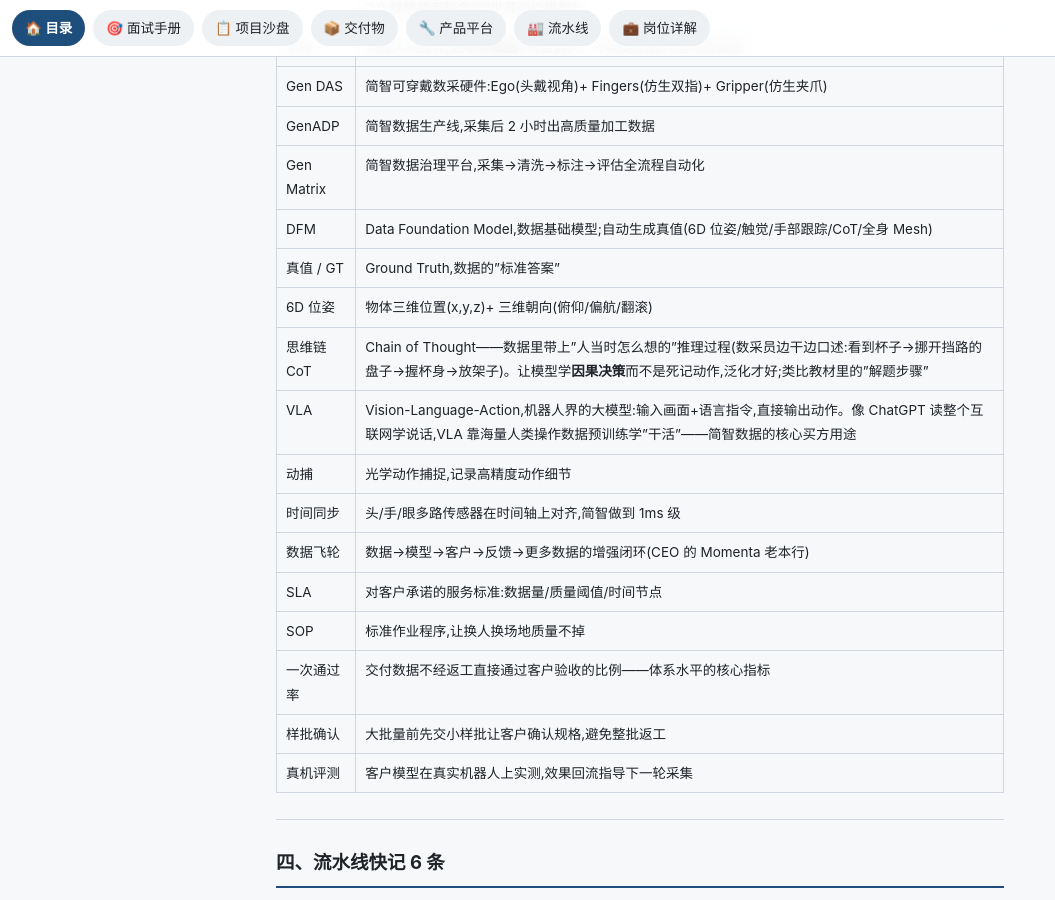
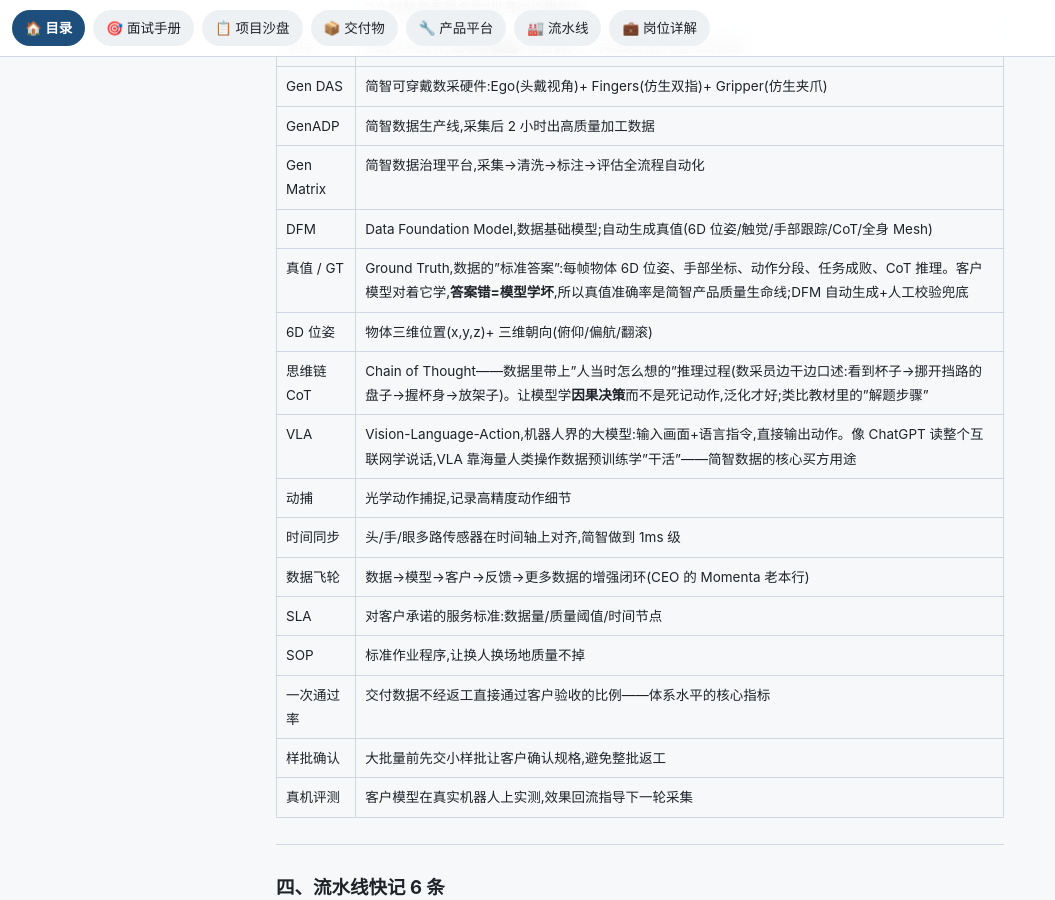
Before and after one commit to tengfeizhao1219/job-prep, a Jekyll site: the page built from 简智机器人/05-面试准备手册.md, in a window 1280 px wide and 900 px high, scrolled down 1027 px. Shown: the whole window, without its empty margins (0-1055 px from the left). Built offline with Jekyll 4.4.1, drawn with Linux system fonts in a browser that asks for light colours.

Commit message:
05面试手册:真值(GT)词条白话展开(标准答案/DFM出卷人/质检分层)

```diff
--- a/简智机器人/05-面试准备手册.md
+++ b/简智机器人/05-面试准备手册.md
@@ -32,7 +32,7 @@ title: 05 · 面试准备手册
 | GenADP | 简智数据生产线,采集后 2 小时出高质量加工数据 |
 | Gen Matrix | 简智数据治理平台,采集→清洗→标注→评估全流程自动化 |
 | DFM | Data Foundation Model,数据基础模型;自动生成真值(6D 位姿/触觉/手部跟踪/CoT/全身 Mesh) |
-| 真值 / GT | Ground Truth,数据的"标准答案" |
+| 真值 / GT | Ground Truth,数据的"标准答案":每帧物体 6D 位姿、手部坐标、动作分段、任务成败、CoT 推理。客户模型对着它学,**答案错=模型学坏**,所以真值准确率是简智产品质量生命线;DFM 自动生成+人工校验兜底 |
 | 6D 位姿 | 物体三维位置(x,y,z)+ 三维朝向(俯仰/偏航/翻滚) |
 | 思维链 CoT | Chain of Thought——数据里带上"人当时怎么想的"推理过程(数采员边干边口述:看到杯子→挪开挡路的盘子→握杯身→放架子)。让模型学**因果决策**而不是死记动作,泛化才好;类比教材里的"解题步骤" |
 | VLA | Vision-Language-Action,机器人界的大模型:输入画面+语言指令,直接输出动作。像 ChatGPT 读整个互联网学说话,VLA 靠海量人类操作数据预训练学"干活"——简智数据的核心买方用途 |
```
